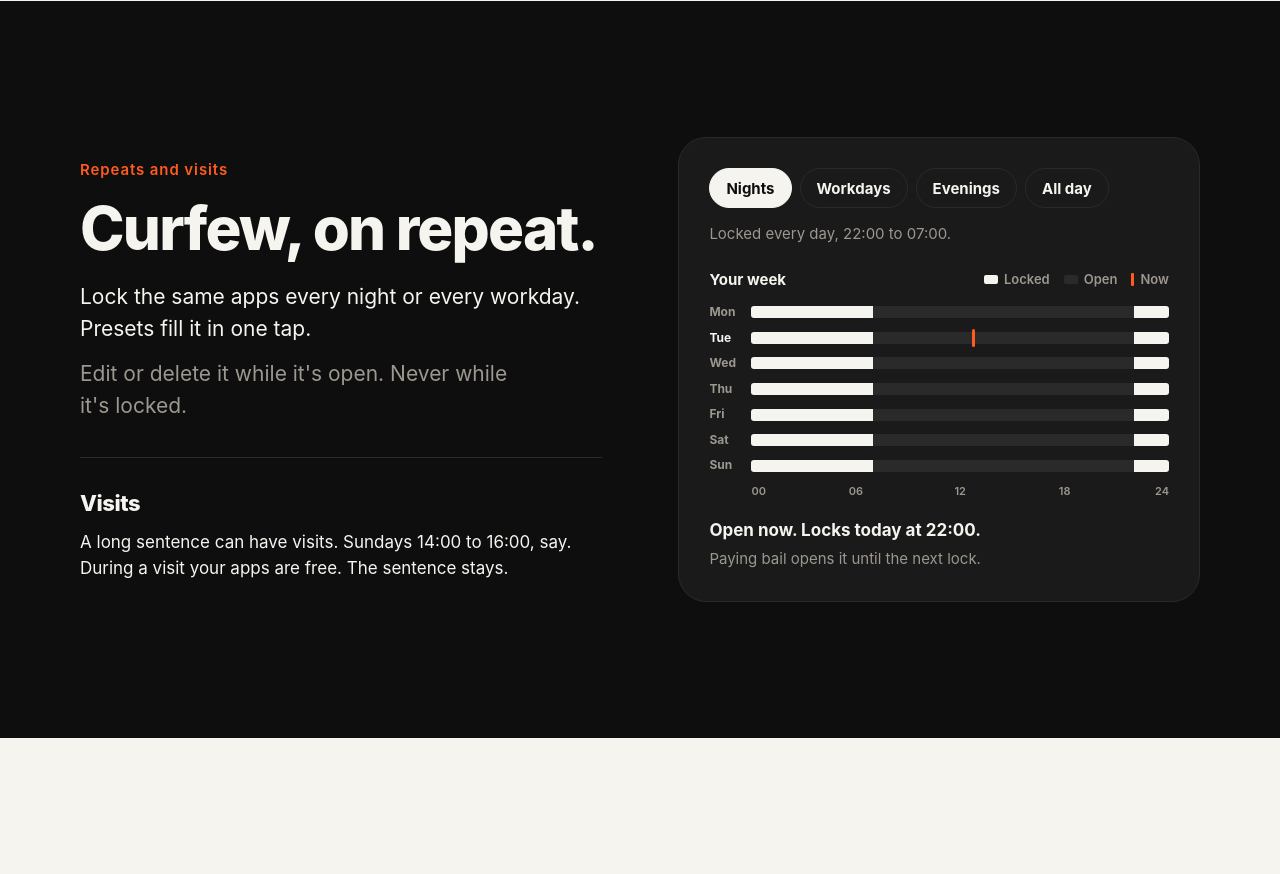
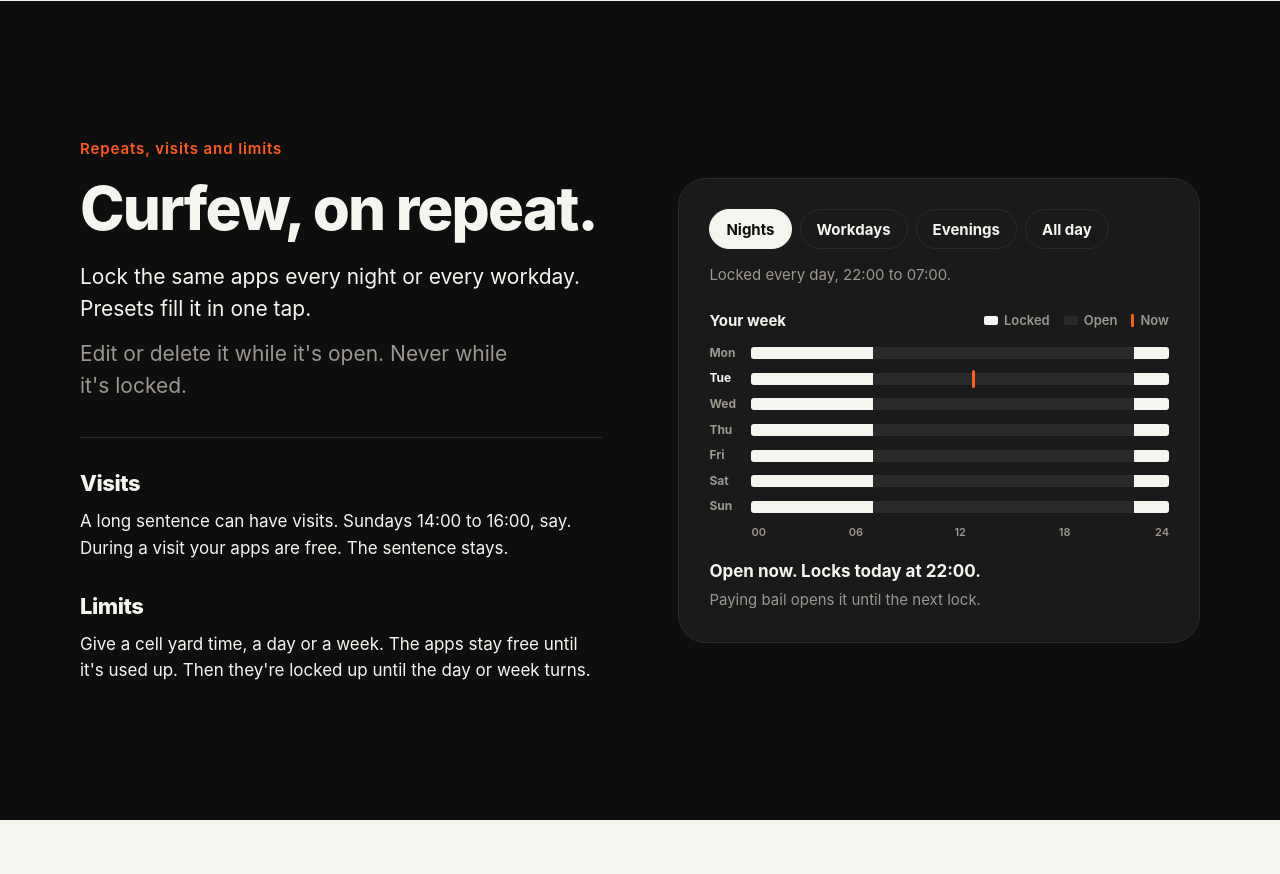
Before and after one commit to denisfenger/bail, a plain HTML site: page index.html in a window 1280 px wide. Shown: the part 4400-5274 px from the top of the page. Drawn offline with Linux system fonts and the light colour scheme.

Commit message:
Limits: yard time a day or a week, next to visits
Held on this branch until the build that carries limits is in the store.

Co-Authored-By: Claude Fable 5.2 <noreply@anthropic.com>

```diff
--- a/index.html
+++ b/index.html
@@ -286,11 +286,11 @@
   </div>
 </section>
 
-<!-- 06 REPEATS AND VISITS (demo) ----------------------------------------- -->
+<!-- 06 REPEATS, VISITS AND LIMITS (demo) ----------------------------------------- -->
 <section class="band dark">
   <div class="wrap split trio">
     <div class="copy">
-      <p class="eyebrow">Repeats and visits</p>
+      <p class="eyebrow">Repeats, visits and limits</p>
       <h2>Curfew, on repeat.</h2>
       <p class="lead">Lock the same apps every night or every workday. Presets fill it in one tap.</p>
       <p class="lead soft">Edit or delete it while it's open. Never while it's locked.</p>
@@ -327,6 +327,8 @@
     <div class="visits">
       <h3>Visits</h3>
       <p>A long sentence can have visits. Sundays 14:00 to 16:00, say. During a visit your apps are free. The sentence stays.</p>
+      <h3>Limits</h3>
+      <p>Give a cell yard time, a day or a week. The apps stay free until it's used up. Then they're locked up until the day or week turns.</p>
     </div>
   </div>
 </section>
--- a/style.css
+++ b/style.css
@@ -438,6 +438,7 @@ a:hover { text-decoration-thickness: 3px; }
 .wnote { margin-top: 4px; font-size: 15px; color: var(--fg2); }
 .visits h3 { font-size: 22px; font-weight: 800; letter-spacing: -0.02em; }
 .visits p { margin-top: 8px; max-width: 31em; }
+.visits p + h3 { margin-top: 28px; }
 /* Copy, demo, then visits on a phone; visits under the copy beside the demo
    on a wide screen. */
 @media (min-width: 900px) {
```
